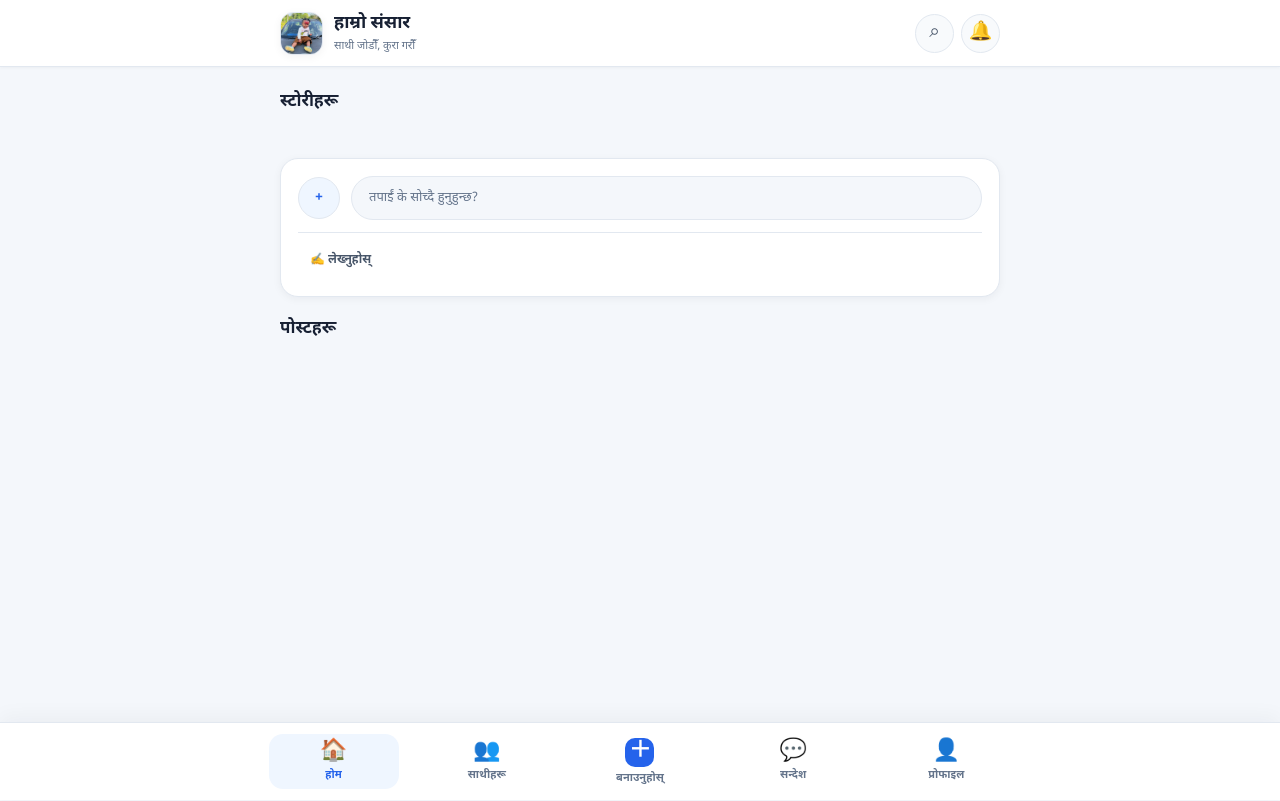
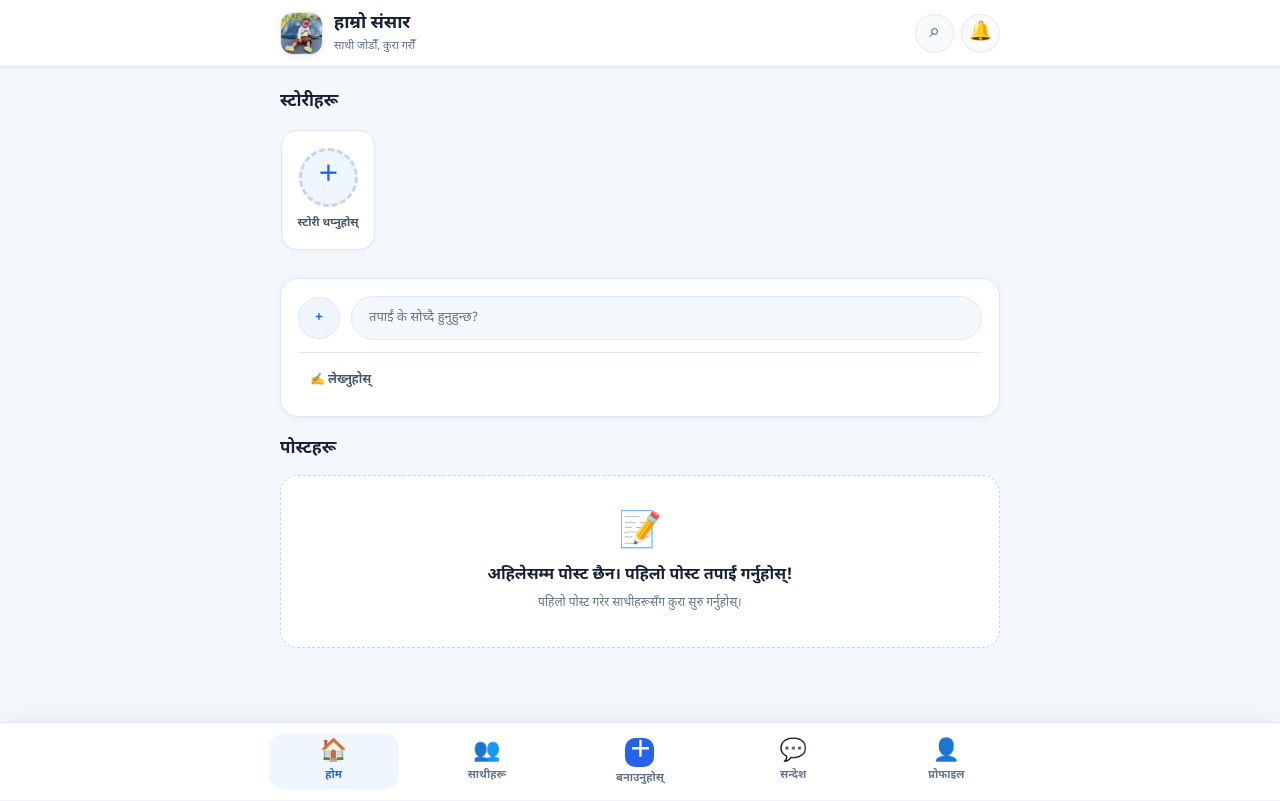
Before and after one commit to gckamal678-prog/Mero-Sansar, a plain HTML site: page index.html in a window 1280 px wide. Drawn offline with Linux system fonts and the light colour scheme.

Commit message:
Add home page module script to index.html

```diff
--- a/index.html
+++ b/index.html
@@ -337,6 +337,9 @@
   <script src="components/message-item.js"></script>
   <script src="components/post-card.js"></script>
 
+  <!-- HOME PAGE MODULE -->
+  <script src="pages/home.js"></script>
+
   <!-- PAGE MODULES -->
   <script src="pages/friends.js"></script>
   <script src="pages/messages.js"></script>
@@ -351,9 +354,7 @@
   <!-- MAIN APPLICATION -->
   <script src="app.js"></script>
 
-  <!-- =========================================
-       SERVICE WORKER REGISTRATION
-  ========================================== -->
+  <!-- SERVICE WORKER REGISTRATION -->
   <script>
     (function () {
       "use strict";
@@ -395,7 +396,6 @@
         });
 
       }, { once: true });
-
     })();
   </script>
 
```
